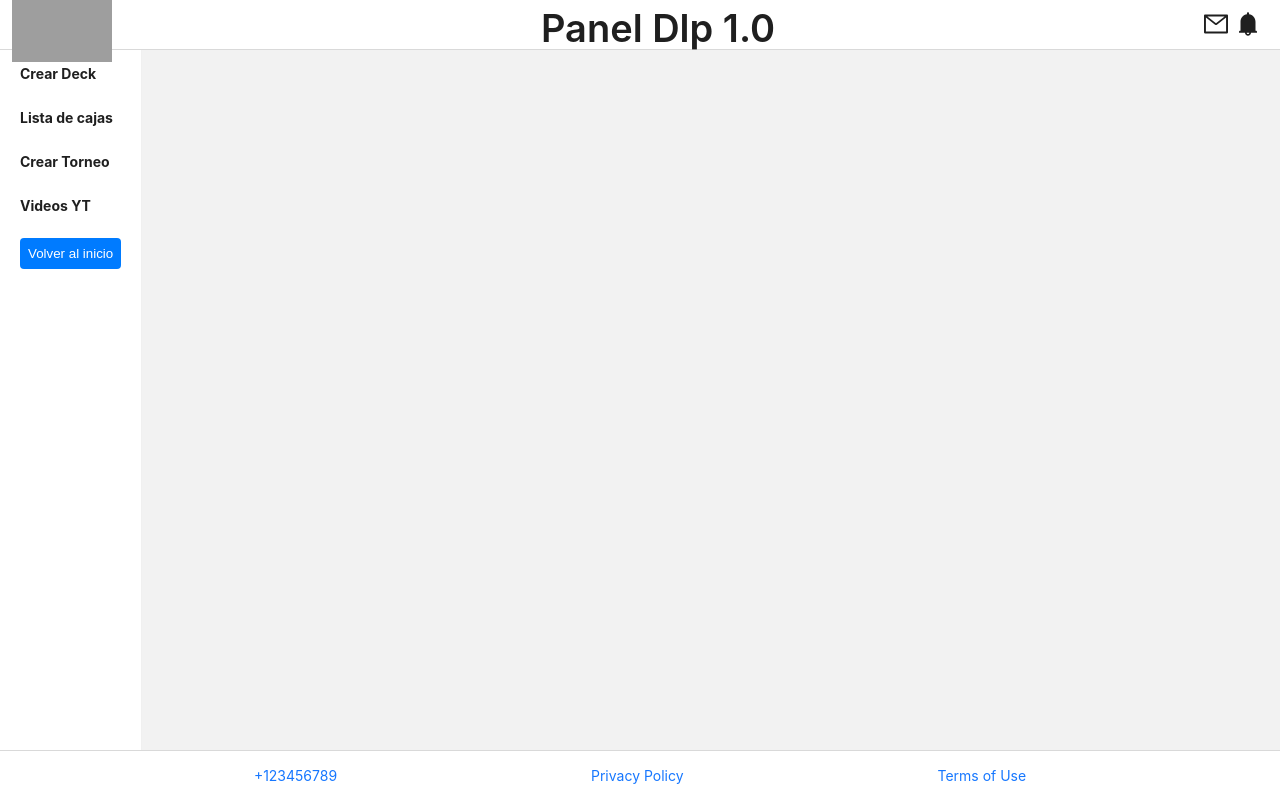
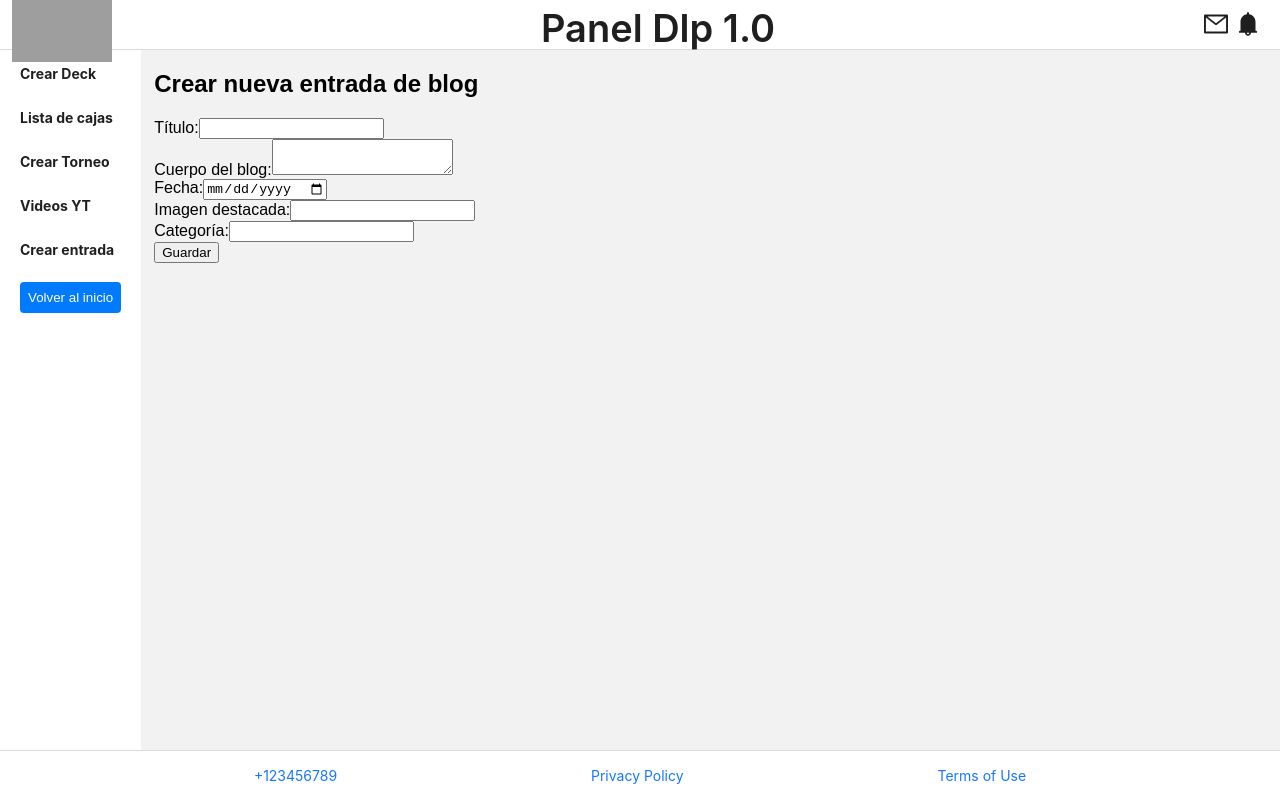
Before and after one commit to joanlaw/paneldlp, a React (Create React App) app: page /crear-entrada in a window 1280 px wide. Built offline with nearby package versions, Linux system fonts and the light colour scheme; grey boxes are pictures that could not be loaded.

Commit message:
creacion blogs

```diff
--- a/src/App.js
+++ b/src/App.js
@@ -13,6 +13,7 @@ import VideoYt from './components/VideoYt';
 import Torneos from './components/Torneos';
 import './components/Header.css'; // Importa el archivo de estilos CSS
 import Footer from './components/Footer';
+import Blog from './components/Blog';
 
 function App() {
   return (
@@ -30,6 +31,7 @@ function App() {
           <Route path="/lista-box" element={<ListaBox />} />
           <Route path="/lista-box/:boxId" element={<DetalleBox />} />
           <Route path="/crear-video" element={<VideoYt />} />
+          <Route path="/crear-entrada" element={<Blog />} />
         </Routes>
       </div>
     </div>
--- /dev/null
+++ b/src/components/Blog.js
@@ -0,0 +1,70 @@
+import React, { useState } from 'react';
+
+function Blog() {
+  const [formData, setFormData] = useState({
+    titulo: '',
+    cuerpo_blog: '',
+    fecha: '',
+    imagen_destacada: '',
+    categoria: '',
+  });
+
+  const handleChange = (event) => {
+    const { name, value } = event.target;
+    setFormData({
+      ...formData,
+      [name]: value,
+    });
+  };
+
+  const handleSubmit = (event) => {
+    event.preventDefault();
+    // Aquí realizar la solicitud POST al backend para enviar formData al servidor
+    fetch('https://back-render-cloud-dlp.onrender.com/blogs', {
+      method: 'POST',
+      headers: {
+        'Content-Type': 'application/json',
+      },
+      body: JSON.stringify(formData),
+    })
+      .then((response) => response.json())
+      .then((data) => {
+        console.log('Respuesta del servidor:', data);
+        // Aquí puedes realizar cualquier acción adicional después de enviar el formulario
+      })
+      .catch((error) => {
+        console.error('Error al enviar el formulario:', error);
+      });
+  };
+
+  return (
+    <div>
+      <h2>Crear nueva entrada de blog</h2>
+      <form onSubmit={handleSubmit}>
+        <div>
+          <label>Título:</label>
+          <input type="text" name="titulo" value={formData.titulo} onChange={handleChange} />
+        </div>
+        <div>
+          <label>Cuerpo del blog:</label>
+          <textarea name="cuerpo_blog" value={formData.cuerpo_blog} onChange={handleChange} />
+        </div>
+        <div>
+          <label>Fecha:</label>
+          <input type="date" name="fecha" value={formData.fecha} onChange={handleChange} />
+        </div>
+        <div>
+          <label>Imagen destacada:</label>
+          <input type="text" name="imagen_destacada" value={formData.imagen_destacada} onChange={handleChange} />
+        </div>
+        <div>
+          <label>Categoría:</label>
+          <input type="text" name="categoria" value={formData.categoria} onChange={handleChange} />
+        </div>
+        <button type="submit">Guardar</button>
+      </form>
+    </div>
+  );
+}
+
+export default Blog;
--- a/src/components/Sidebar.js
+++ b/src/components/Sidebar.js
@@ -35,6 +35,12 @@ const Sidebar = () => {
         </Link>
       </Menu.Item>
 
+      <Menu.Item key="/crear-entrada" className="sidebar-menu-item">
+        <Link to="/crear-entrada" className="sidebar-menu-link">
+          Crear entrada
+        </Link>
+      </Menu.Item>
+
       <Menu.Item key="/" className="sidebar-link">
         <Link to="/" className="sidebar-link">
           <button className="sidebar-btn">
```
